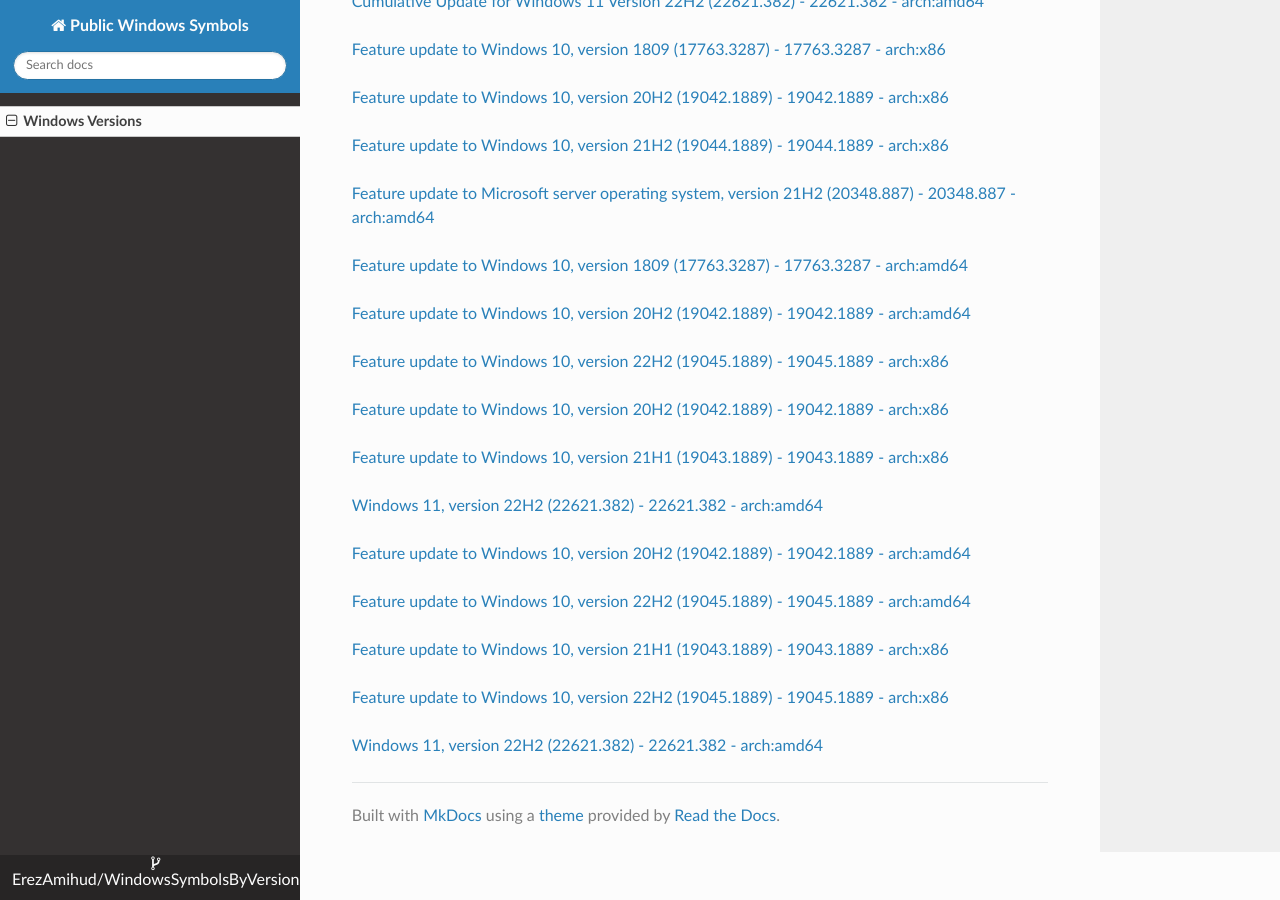
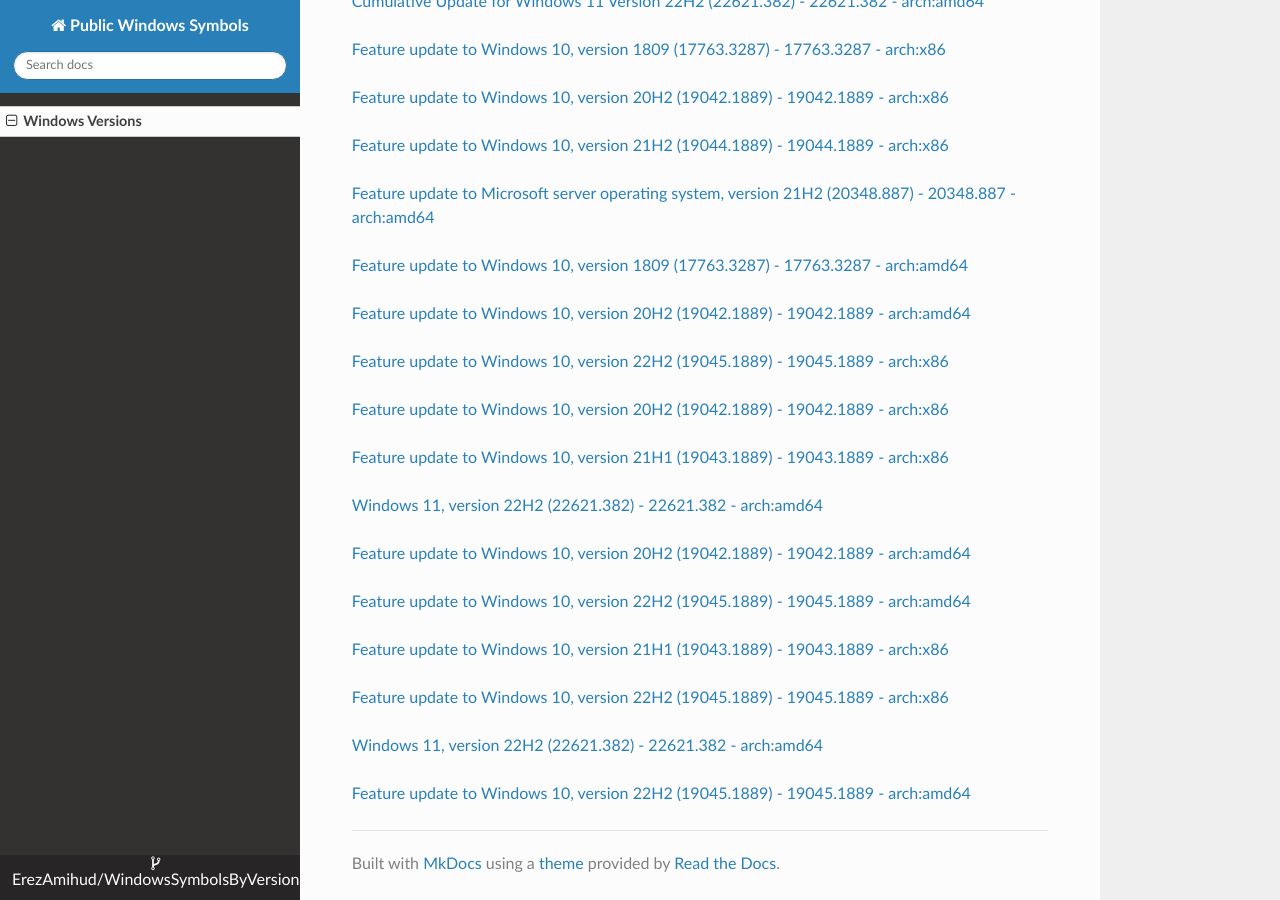
Before and after one commit to ErezAmihud/WindowsSymbolsByVersion, an MkDocs documentation site: the page built from docs/index.md, in a window 1280 px wide and 900 px high, scrolled down 56165 px. Built offline with MkDocs 1.6.1, drawn with Linux system fonts in a browser that asks for light colours; nearby versions of some CDN libraries.

Commit message:
Automated commit, add manifest for 786c3fdf-ddf7-45b6-9e6d-ecf8adfa2a06

```diff
--- a/docs/index.md
+++ b/docs/index.md
@@ -3328,3 +3328,6 @@
 
 
 [Windows 11, version 22H2 (22621.382) - 22621.382 - arch:amd64](https://github.com/ErezAmihud/WindowsSymbolsByVersion/blob/main/manifests/a7ec7fc5-f6fc-4096-81c4-2815ac97858a.manifest)
+
+
+[Feature update to Windows 10, version 22H2 (19045.1889) - 19045.1889 - arch:amd64](https://github.com/ErezAmihud/WindowsSymbolsByVersion/blob/main/manifests/786c3fdf-ddf7-45b6-9e6d-ecf8adfa2a06.manifest)
```
Also changed, not shown: process_builds.json (+1 -1 lines).
